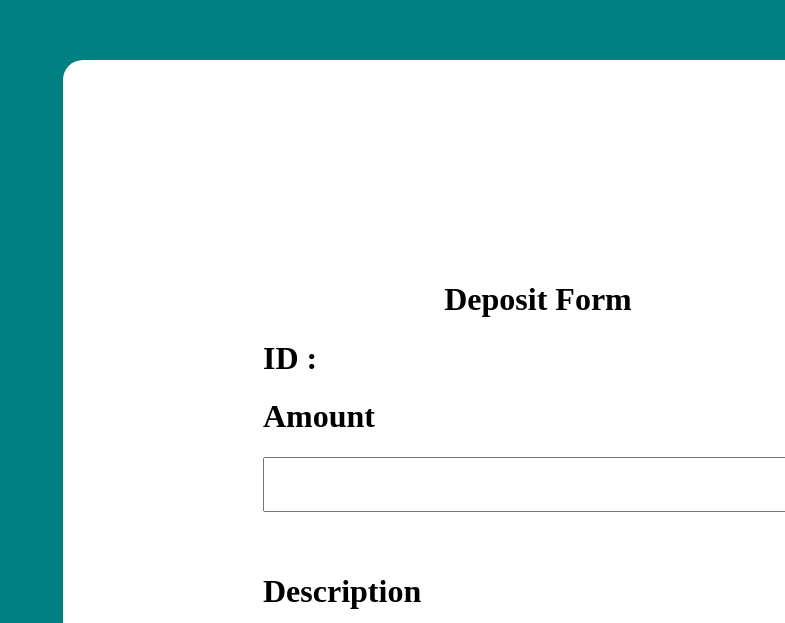
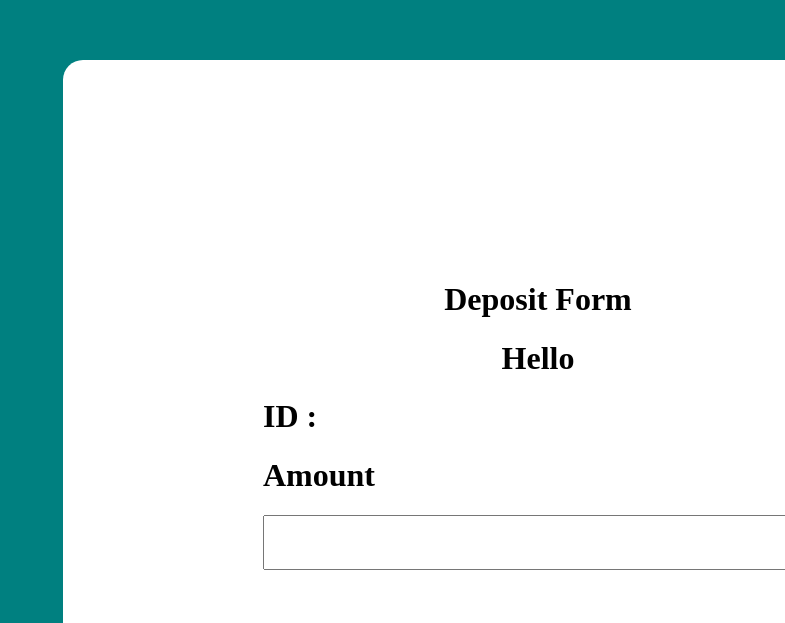
Before and after one commit to shikhaSanger/Bank-App-Nexxo1, a plain HTML site: page HTML_Pages_hosted_on_tomcat/Deposite.html in a window 1280 px wide. Shown: the part 108-731 px from the top of the page, without its empty margins (495-1280 px from the left). Drawn offline with nearby package versions, Linux system fonts and the light colour scheme.

Commit message:
to modify

```diff
--- a/HTML_Pages_hosted_on_tomcat/Deposite.html
+++ b/HTML_Pages_hosted_on_tomcat/Deposite.html
@@ -12,7 +12,7 @@
 <body style="background-color:#008080;padding-top:20vh;">
 <div name="deposite" class="card" style="width:550px;height:auto;margin:00px 550px; padding: 200px 200px;border-radius:20px; box-shadow:10px 10px;background-color:white;">
    <div style="vertical-align: text-top;text-align:center;" ><h1><b> Deposit Form </b></h1> </div>
-
+	<div style="vertical-align: text-top;text-align:center;" ><h1><b> Hello  </b></h1> </div>
     <p><h1>ID : <span id="customer_id"></h1></p>
 
 
```
